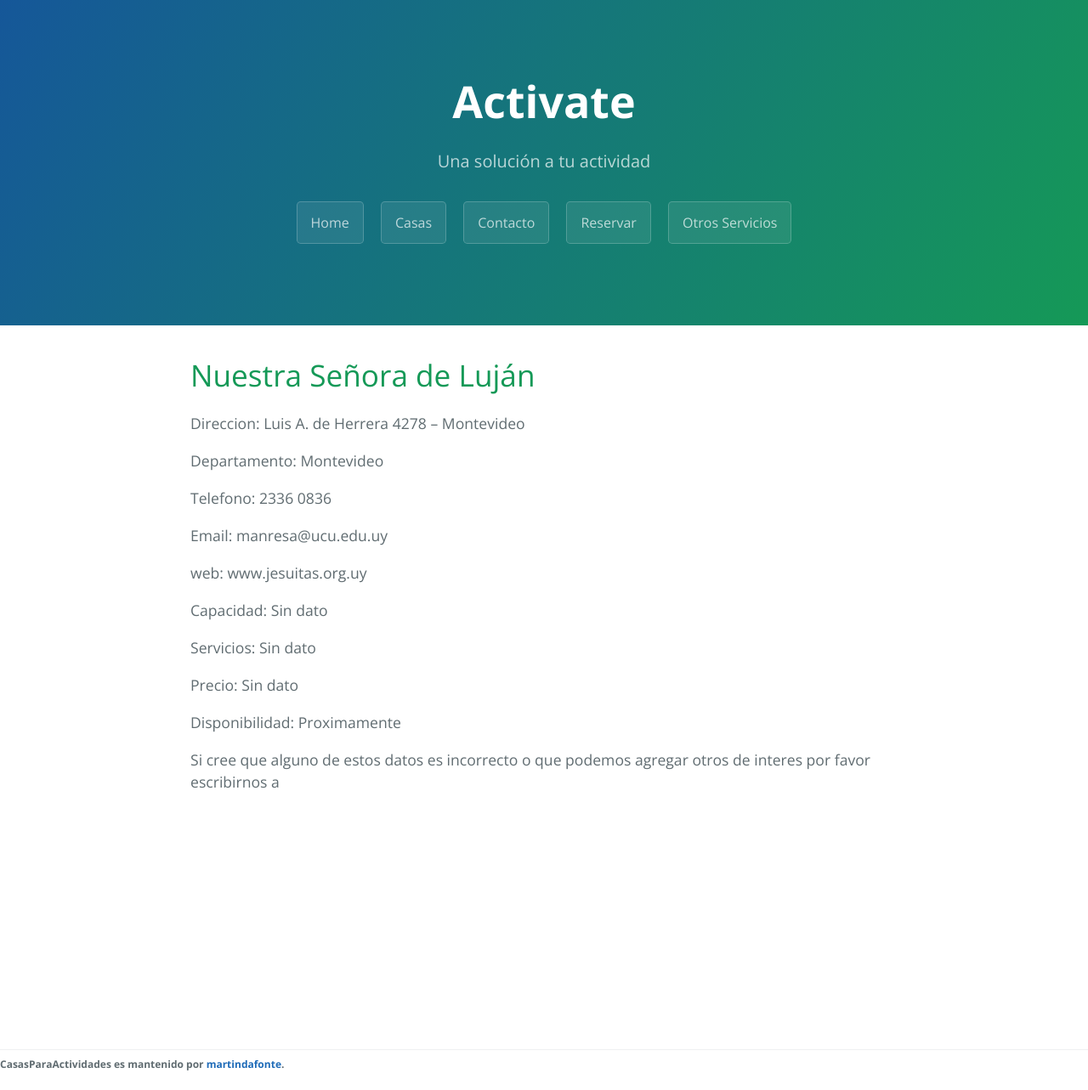
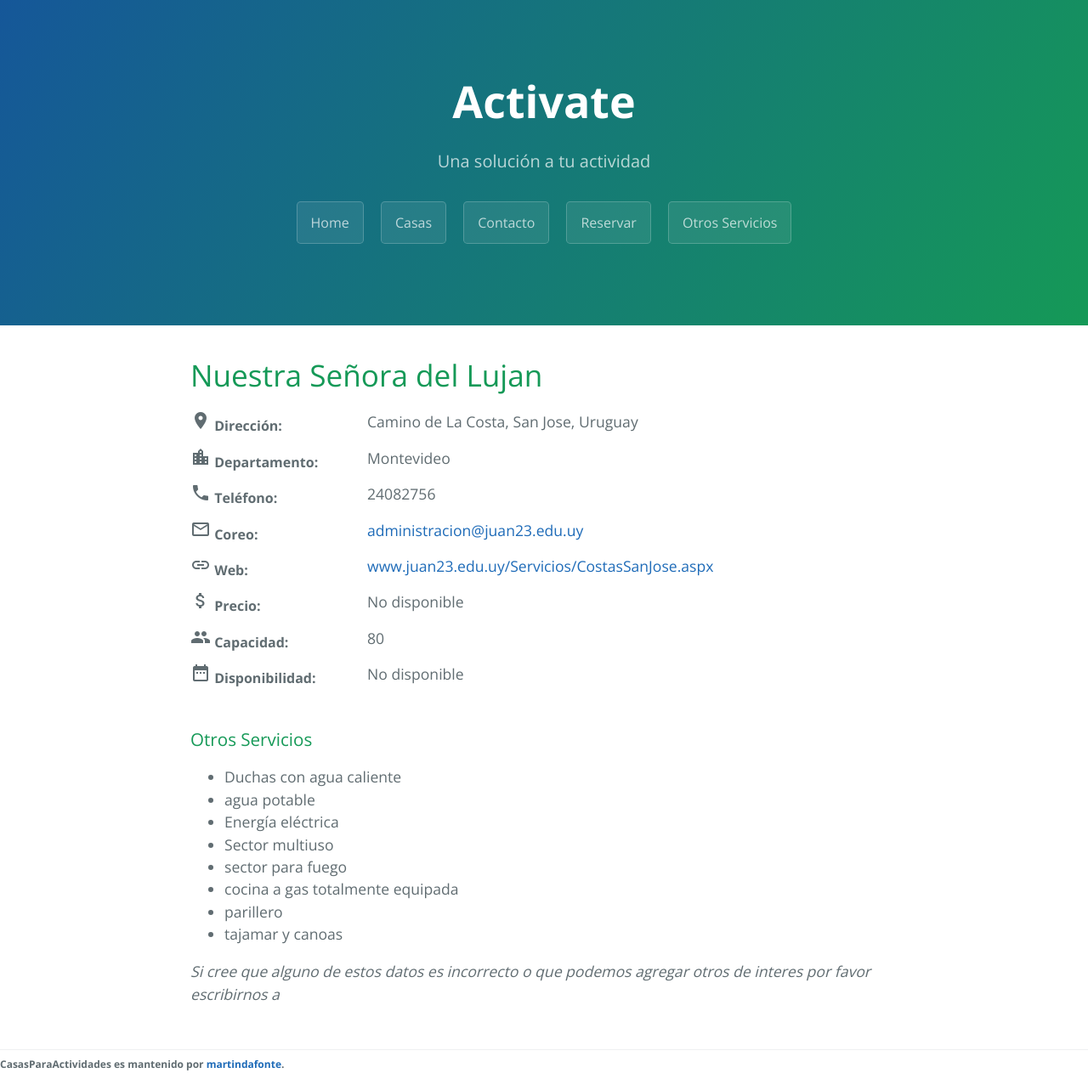
Before and after one commit to martindafonte/CasasDeRetiro, a Jekyll site: the page built from _casas/nuestra_señora_del_lujan.md, in a window 1280 px wide. Shown: the whole page at 85% size. Built offline with Jekyll 4.4.1, drawn with Linux system fonts in a browser that asks for light colours; comment, search, counter and statistics services are not loaded.

Commit message:
Update nuestra_señora_del_lujan.md

```diff
--- a/_casas/nuestra_señora_del_lujan.md
+++ b/_casas/nuestra_señora_del_lujan.md
@@ -1,21 +1,22 @@
 ---
-title: Nuestra Señora de Luján
+title: Nuestra Señora del Lujan
 category: Montevideo
-layout: default
+direccion: Camino de La Costa, San Jose, Uruguay
+departamento: Montevideo
+telefono: 24082756
+correo: administracion@juan23.edu.uy
+web: www.juan23.edu.uy/Servicios/CostasSanJose.aspx
+capacidad: 80
+precio: No disponible
+disponibilidad: No disponible
 ---
 
-<h1>Nuestra Señora de Luján</h1>
-
-
-<p> Direccion: Luis A. de Herrera 4278 – Montevideo </p>
-<p>Departamento: Montevideo</p>
-<p>Telefono: 2336 0836 </p>
-<p>Email: manresa@ucu.edu.uy</p>
-<p>web: www.jesuitas.org.uy</p>
-<p>Capacidad: Sin dato</p>
-<p>Servicios: Sin dato</p>
-<p>Precio: Sin dato</p>
-<p>Disponibilidad: Proximamente </p>
-
-
-<p>Si cree que alguno de estos datos es incorrecto o que podemos agregar otros de interes por favor escribirnos a </p>
+### Otros Servicios
+* Duchas con agua caliente
+* agua potable
+* Energía eléctrica
+* Sector multiuso
+* sector para fuego
+* cocina a gas totalmente equipada
+* parillero
+* tajamar y canoas
```
